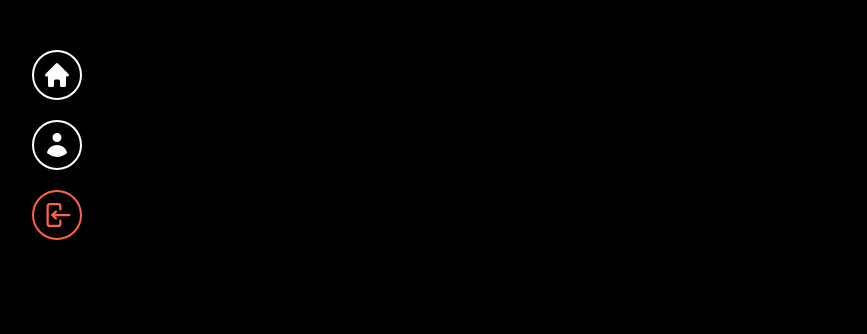
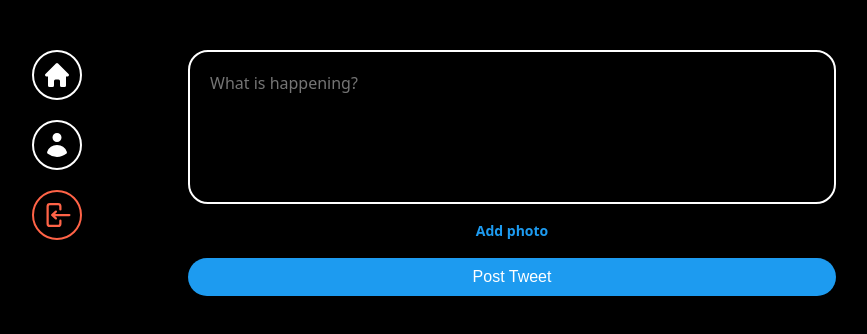
Before and after one commit to plou102/Firebase-practice, a React (Vite) app: page / in a window 1280 px wide. Shown: the top 334 px of the page, without its empty margins (234-1101 px from the left). Built offline with nearby package versions, Linux system fonts and the light colour scheme; no server answers; sample sign-in values are in the browser's storage.

Commit message:
Feat: create TweetForm

```diff
--- /dev/null
+++ b/src/components/PostTweetForm.tsx
@@ -0,0 +1,123 @@
+import { addDoc, collection } from "firebase/firestore";
+import React, { useState } from "react";
+import styled from "styled-components";
+import { auth, db } from "../firebase";
+
+export default function PostTweetForm() {
+  const [isLoading, setIsLoading] = useState(false);
+  const [tweet, setTweet] = useState("");
+  const [file, setFile] = useState<File | null>(null);
+
+  function onChange(e: React.ChangeEvent<HTMLTextAreaElement>) {
+    setTweet(e.target.value);
+  }
+
+  function onFileChange(e: React.ChangeEvent<HTMLInputElement>) {
+    const { files } = e.target;
+    if (files && files.length === 1) {
+      setFile(files[0]);
+    }
+  }
+
+  async function onSubmit(e: React.FormEvent<HTMLFormElement>) {
+    e.preventDefault();
+    const user = auth.currentUser;
+
+    if (!user || isLoading || tweet === "" || tweet.length > 180) return;
+
+    try {
+      setIsLoading(true);
+      await addDoc(collection(db, "tweets"), {
+        tweet,
+        createAt: Date.now(),
+        username: user.displayName || "Anonymous",
+        userId: user.uid,
+      });
+    } catch (e) {
+      console.log(e);
+    } finally {
+      setIsLoading(false);
+    }
+  }
+
+  return (
+    <Form>
+      <TextArea
+        rows={5}
+        maxLength={180}
+        onChange={onChange}
+        placeholder="What is happening?"
+      />
+      <AttachFileButton htmlFor="file">
+        {file ? "Photo added ✅" : "Add photo"}
+      </AttachFileButton>
+      <AttachFileInput
+        onChange={onFileChange}
+        type="file"
+        id="file"
+        accept="image/*"
+      />
+      <SubmitButton
+        type="submit"
+        value={isLoading ? "Posting..." : "Post Tweet"}
+      />
+    </Form>
+  );
+}
+
+const Form = styled.form`
+  display: flex;
+  flex-direction: column;
+  gap: 10px;
+`;
+
+const TextArea = styled.textarea`
+  border: 2px solid white;
+  padding: 20px;
+  border-radius: 20px;
+  font-size: 16px;
+  color: white;
+  background-color: black;
+  width: 100%;
+  resize: none;
+  font-family: system-ui, -apple-system, BlinkMacSystemFont, "Segoe UI", Roboto,
+    Oxygen, Ubuntu, Cantarell, "Open Sans", "Helvetica Neue", sans-serif;
+
+  &::placeholder {
+    font-size: 16px;
+  }
+
+  &:focus {
+    outline: none;
+    border-color: #1d9bf0;
+  }
+`;
+
+const AttachFileButton = styled.label`
+  padding: 10px 0;
+  color: #1d9bf0;
+  text-align: center;
+  border-radius: 20px;
+  font-size: 14px;
+  font-weight: 600;
+  cursor: pointer;
+`;
+
+const AttachFileInput = styled.input`
+  display: none;
+`;
+
+const SubmitButton = styled.input`
+  background-color: #1d9bf0;
+  color: white;
+  border: none;
+  padding: 10px 0;
+  border-radius: 20px;
+  font-size: 16px;
+  cursor: pointer;
+
+  &:hover,
+  &:active {
+    opacity: 0.9;
+  }
+`;
--- a/src/firebase.ts
+++ b/src/firebase.ts
@@ -1,5 +1,7 @@
 import { initializeApp } from "firebase/app";
 import { getAuth } from "firebase/auth";
+import { getFirestore } from "firebase/firestore";
+import { getStorage } from "firebase/storage";
 
 const firebaseConfig = {
   apiKey: "AIzaSyD05MLpjV1nnGpnB5P3zg1yNgPyvwVQWgY",
@@ -13,3 +15,5 @@
 const app = initializeApp(firebaseConfig);
 
 export const auth = getAuth(app);
+export const storage = getStorage(app);
+export const db = getFirestore(app);
--- a/src/routes/Home.tsx
+++ b/src/routes/Home.tsx
@@ -1,6 +1,13 @@
 import React from "react";
-import { auth } from "../firebase";
+import PostTweetForm from "../components/PostTweetForm";
+import styled from "styled-components";
 
 export default function Home() {
-  return <h1></h1>;
+  return (
+    <Wrapper>
+      <PostTweetForm />
+    </Wrapper>
+  );
 }
+
+const Wrapper = styled.div``;
```
